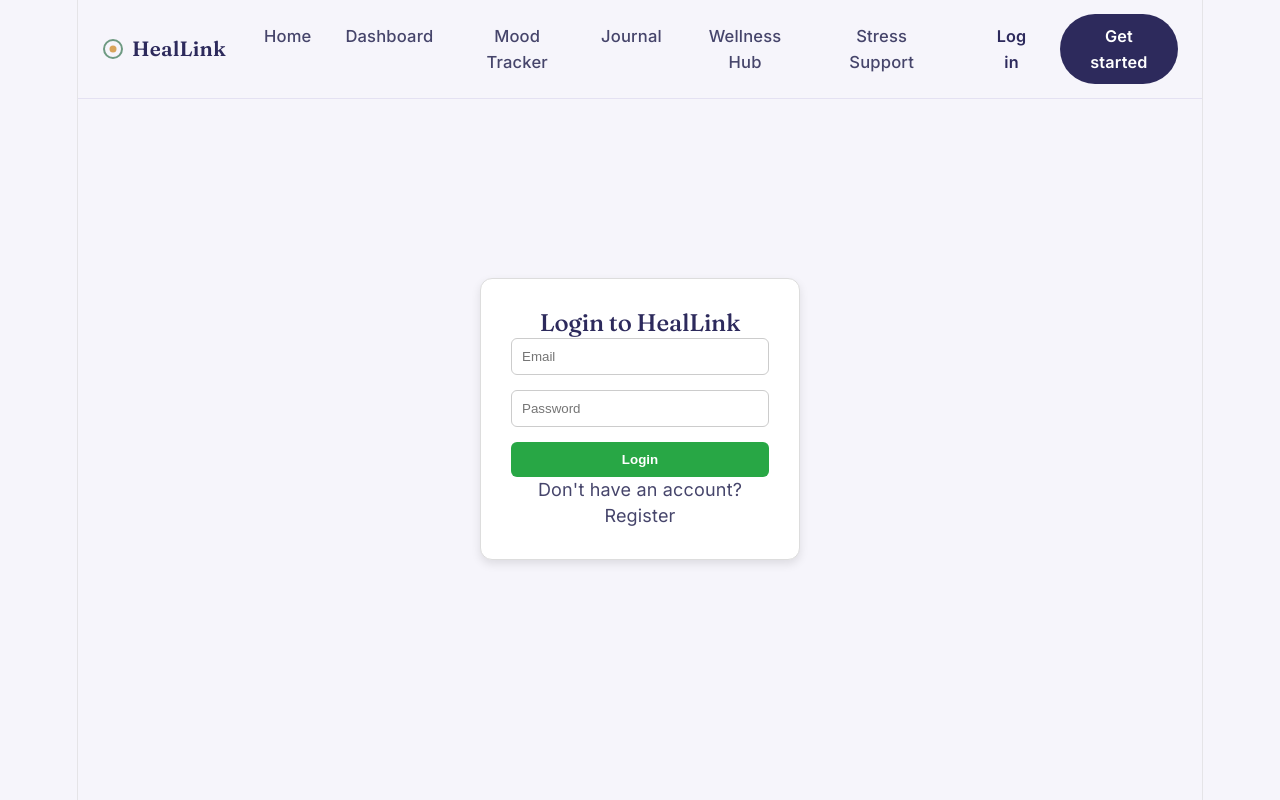
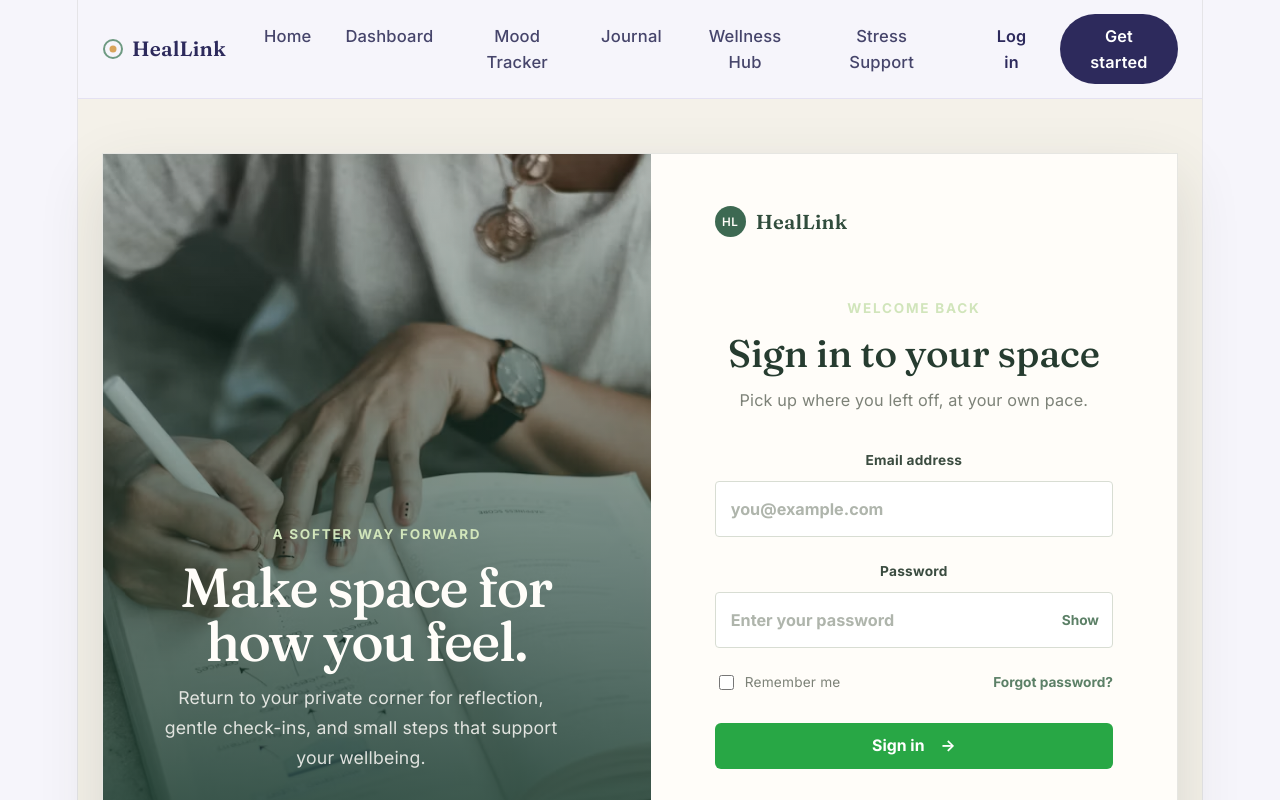
Before and after one commit to induwariadhithya/healLink, a React (Vite) app in the folder client/: page /login in a window 1280 px wide. Shown: the top 800 px of the page. Built offline with nearby package versions, Linux system fonts and the light colour scheme.

Commit message:
Redesign login page

```diff
--- a/client/src/pages/Login.css
+++ b/client/src/pages/Login.css
@@ -1,40 +1,266 @@
-.auth-container {
-  display: flex;
-  justify-content: center;
-  align-items: center;
-  height: 80vh;
+.login-page {
+  min-height: 720px;
+  padding: 54px 24px 72px;
+  background: #f4f1e9;
+  display: grid;
+  place-items: center;
 }
 
-.auth-form {
-  padding: 30px;
-  border: 1px solid #ddd;
-  border-radius: 12px;
-  width: 320px;
-  box-shadow: 0 4px 10px rgba(0,0,0,0.1);
-  background: #fff;
+.login-shell {
+  width: min(1080px, 100%);
+  min-height: 610px;
+  display: grid;
+  grid-template-columns: minmax(0, 1.02fr) minmax(390px, 0.98fr);
+  background: #fffdf9;
+  border: 1px solid rgba(49, 70, 57, 0.12);
+  box-shadow: 0 24px 60px rgba(54, 63, 48, 0.14);
+  overflow: hidden;
 }
 
-.form-group input {
+.login-story {
+  position: relative;
+  min-height: 610px;
+  background: #355c4a;
+  overflow: hidden;
+}
+
+.login-story img,
+.login-story__shade {
+  position: absolute;
+  inset: 0;
   width: 100%;
-  padding: 10px;
-  margin-bottom: 15px;
-  border: 1px solid #ccc;
-  border-radius: 6px;
-  box-sizing: border-box;
+  height: 100%;
+}
+
+.login-story img {
+  object-fit: cover;
+  object-position: center;
+  opacity: 0.83;
+}
+
+.login-story__shade {
+  background: linear-gradient(180deg, rgba(28, 57, 45, 0.1) 5%, rgba(25, 57, 44, 0.88) 100%);
+}
+
+.login-story__content {
+  position: absolute;
+  inset: auto 48px 46px;
+  color: #fffdf9;
+}
+
+.login-eyebrow,
+.login-kicker {
+  color: #d1e5bb;
+  font-size: 0.75rem;
+  font-weight: 700;
+  letter-spacing: 0.13em;
+  text-transform: uppercase;
+}
+
+.login-story h1 {
+  max-width: 430px;
+  margin: 14px 0 14px;
+  color: #fffdf9;
+  font-size: clamp(2.6rem, 4.3vw, 4.35rem);
+  font-weight: 500;
+  line-height: 0.98;
+}
+
+.login-story p {
+  max-width: 420px;
+  color: rgba(255, 253, 249, 0.84);
+  font-size: 0.98rem;
+  line-height: 1.7;
+}
+
+.login-note {
+  display: flex;
+  align-items: center;
+  gap: 10px;
+  margin-top: 30px;
+  color: #e7efdf;
+  font-size: 0.8rem;
+}
+
+.login-note__dot {
+  width: 8px;
+  height: 8px;
+  border-radius: 50%;
+  background: #e3b66a;
+  box-shadow: 0 0 0 5px rgba(227, 182, 106, 0.17);
+}
+
+.login-panel {
+  display: flex;
+  flex-direction: column;
+  justify-content: center;
+  padding: 52px clamp(34px, 5vw, 70px);
+  background: #fffdf9;
+}
+
+.login-panel__topline {
+  display: flex;
+  align-items: center;
+  gap: 10px;
+  margin-bottom: 58px;
+  color: #314d3d;
+  font-family: var(--mb-font-display);
+  font-size: 1.12rem;
+  font-weight: 600;
+}
+
+.login-mark {
+  display: grid;
+  width: 31px;
+  height: 31px;
+  place-items: center;
+  border-radius: 50%;
+  color: #fffdf9;
+  background: #3d6952;
+  font-family: var(--mb-font-body);
+  font-size: 0.65rem;
+  letter-spacing: 0.04em;
+}
+
+.login-heading h2 {
+  margin-top: 11px;
+  color: #263c30;
+  font-size: clamp(2rem, 3vw, 2.8rem);
+  font-weight: 500;
+  line-height: 1.1;
+}
+
+.login-intro {
+  margin-top: 12px;
+  color: #7d8278;
+  font-size: 0.9rem;
+}
+
+.login-form {
+  margin-top: 34px;
+}
+
+.login-field {
+  display: block;
+  margin-bottom: 21px;
+  color: #3b4c40;
+  font-size: 0.76rem;
+  font-weight: 700;
+  letter-spacing: 0.02em;
+}
+
+.login-field input {
+  width: 100%;
+  margin-top: 8px;
+  padding: 14px 15px;
+  border: 1px solid #d8ddd3;
+  border-radius: 4px;
+  outline: none;
+  color: #263c30;
+  background: #fff;
+  font: inherit;
+  font-size: 0.9rem;
+  transition: border-color 0.2s ease, box-shadow 0.2s ease;
+}
+
+.login-field input::placeholder { color: #afb5ac; }
+.login-field input:focus {
+  border-color: #659174;
+  box-shadow: 0 0 0 3px rgba(101, 145, 116, 0.14);
+}
+
+.password-field { position: relative; }
+.password-field input { padding-right: 62px; }
+
+.password-toggle,
+.forgot-link {
+  padding: 0;
+  border: 0;
+  color: #5c8067;
+  background: transparent;
+  cursor: pointer;
+  font: inherit;
+  font-size: 0.76rem;
+  font-weight: 700;
+}
+
+.password-toggle { position: absolute; right: 14px; bottom: 15px; }
+.password-toggle:hover,
+.forgot-link:hover { color: #294b38; text-decoration: underline; }
+
+.login-options {
+  display: flex;
+  align-items: center;
+  justify-content: space-between;
+  gap: 12px;
+  margin: 3px 0 28px;
+}
+
+.remember-option {
+  display: flex;
+  align-items: center;
+  gap: 8px;
+  color: #7d8278;
+  font-size: 0.76rem;
+}
+
+.remember-option input {
+  width: 15px;
+  height: 15px;
+  accent-color: #527d62;
 }
 
 .auth-btn {
+  display: flex;
   width: 100%;
-  padding: 10px;
-  background-color: #28a745;
-  color: white;
-  border: none;
-  border-radius: 6px;
-  font-weight: bold;
+  align-items: center;
+  justify-content: center;
+  gap: 16px;
+  padding: 15px 18px;
+  border: 0;
+  border-radius: 4px;
+  color: #fff;
+  background: #355c4a;
   cursor: pointer;
+  font: inherit;
+  font-size: 0.88rem;
+  font-weight: 700;
+  transition: background 0.2s ease, transform 0.2s ease;
 }
 
+.auth-btn:hover:not(:disabled) { background: #294b38; transform: translateY(-1px); }
+.auth-btn:disabled { cursor: wait; opacity: 0.7; }
+
 .error-msg {
-  color: red;
-  font-size: 14px;
+  margin-bottom: 20px;
+  padding: 11px 13px;
+  border-left: 3px solid #bf6855;
+  color: #a34c3a;
+  background: #fff0eb;
+  font-size: 0.8rem;
 }
+
+.auth-link {
+  margin-top: 28px;
+  color: #8a8d84;
+  font-size: 0.8rem;
+  text-align: center;
+}
+
+.auth-link a { color: #4e7b5e; font-weight: 700; }
+.auth-link a:hover { text-decoration: underline; }
+
+@media (max-width: 760px) {
+  .login-page { min-height: auto; padding: 28px 16px 48px; }
+  .login-shell { grid-template-columns: 1fr; }
+  .login-story { min-height: 340px; }
+  .login-story__content { inset: auto 28px 30px; }
+  .login-story h1 { font-size: 2.65rem; }
+  .login-panel { padding: 34px 28px 40px; }
+  .login-panel__topline { margin-bottom: 42px; }
+}
+
+@media (max-width: 420px) {
+  .login-options { align-items: flex-start; flex-direction: column; }
+  .login-story { min-height: 370px; }
+}
--- a/client/src/pages/Login.jsx
+++ b/client/src/pages/Login.jsx
@@ -2,52 +2,115 @@ import { useState, useContext } from 'react';
 import { useNavigate, Link } from 'react-router-dom';
 import API from '../utils/api';
 import { AuthContext } from '../context/AuthContext';
+import journalImage from '../assets/images/journal.jpg';
 import './Login.css';
 
 export default function Login() {
   const [formData, setFormData] = useState({ email: '', password: '' });
   const [error, setError] = useState('');
+  const [showPassword, setShowPassword] = useState(false);
+  const [isSubmitting, setIsSubmitting] = useState(false);
   const { login } = useContext(AuthContext);
   const navigate = useNavigate();
 
   const handleSubmit = async (e) => {
     e.preventDefault();
+    setError('');
+    setIsSubmitting(true);
     try {
       const res = await API.post('/auth/login', formData);
       login(res.data.user, res.data.token);
       navigate('/dashboard');
     } catch (err) {
       setError(err.response?.data?.message || 'Invalid Credentials');
+      setIsSubmitting(false);
     }
   };
 
   return (
-    <div className="auth-container">
-      <form onSubmit={handleSubmit} className="auth-form">
-        <h2>Login to HealLink</h2>
-        {error && <p className="error-msg">{error}</p>}
+    <main className="login-page">
+      <section className="login-shell" aria-label="HealLink sign in">
+        <div className="login-story">
+          <img src={journalImage} alt="A quiet space for personal reflection" />
+          <div className="login-story__shade" />
+          <div className="login-story__content">
+            <span className="login-eyebrow">A softer way forward</span>
+            <h1>Make space for how you feel.</h1>
+            <p>Return to your private corner for reflection, gentle check-ins, and small steps that support your wellbeing.</p>
+            <div className="login-note">
+              <span className="login-note__dot" />
+              <span>Your progress is private and yours to keep.</span>
+            </div>
+          </div>
+        </div>
 
-        <div className="form-group">
+        <div className="login-panel">
+          <div className="login-panel__topline">
+            <span className="login-mark">HL</span>
+            <span>HealLink</span>
+          </div>
+          <div className="login-heading">
+            <p className="login-kicker">Welcome back</p>
+            <h2>Sign in to your space</h2>
+            <p className="login-intro">Pick up where you left off, at your own pace.</p>
+          </div>
+
+          <form onSubmit={handleSubmit} className="login-form">
+            {error && <p className="error-msg" role="alert">{error}</p>}
+
+            <label className="login-field">
+              <span>Email address</span>
               <input
                 type="email"
-            placeholder="Email"
+                placeholder="you@example.com"
+                value={formData.email}
                 onChange={(e) => setFormData({ ...formData, email: e.target.value })}
+                autoComplete="email"
                 required
               />
-        </div>
-        <div className="form-group">
+            </label>
+
+            <label className="login-field">
+              <span>Password</span>
+              <div className="password-field">
                 <input
-            type="password"
-            placeholder="Password"
+                  type={showPassword ? 'text' : 'password'}
+                  placeholder="Enter your password"
+                  value={formData.password}
                   onChange={(e) => setFormData({ ...formData, password: e.target.value })}
+                  autoComplete="current-password"
                   required
                 />
+                <button
+                  type="button"
+                  className="password-toggle"
+                  onClick={() => setShowPassword((visible) => !visible)}
+                  aria-label={showPassword ? 'Hide password' : 'Show password'}
+                >
+                  {showPassword ? 'Hide' : 'Show'}
+                </button>
               </div>
-        <button type="submit" className="auth-btn">Login</button>
+            </label>
+
+            <div className="login-options">
+              <label className="remember-option">
+                <input type="checkbox" />
+                <span>Remember me</span>
+              </label>
+              <button type="button" className="forgot-link">Forgot password?</button>
+            </div>
+
+            <button type="submit" className="auth-btn" disabled={isSubmitting}>
+              {isSubmitting ? 'Signing in...' : 'Sign in'}
+              {!isSubmitting && <span aria-hidden="true">&#8594;</span>}
+            </button>
+          </form>
+
           <p className="auth-link">
-          Don't have an account? <Link to="/register">Register</Link>
+            New to HealLink? <Link to="/register">Create an account</Link>
           </p>
-      </form>
         </div>
+      </section>
+      </main>
   );
 }
```
Lines whose indentation alone changed are shown as unchanged.
